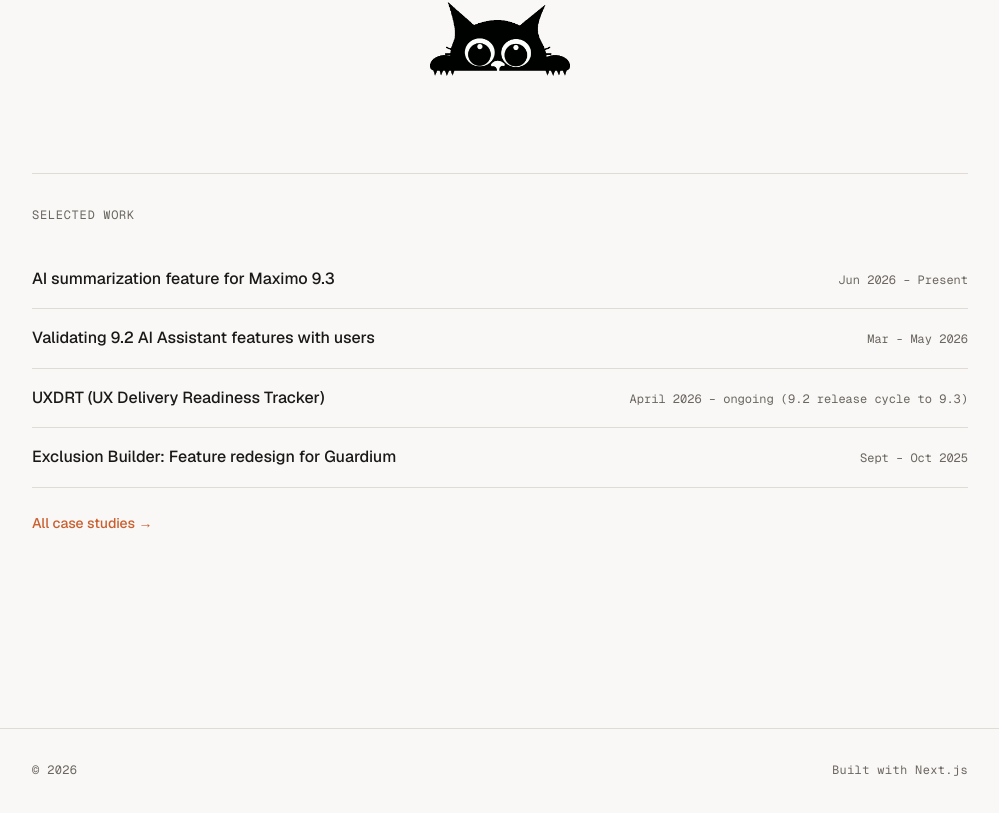
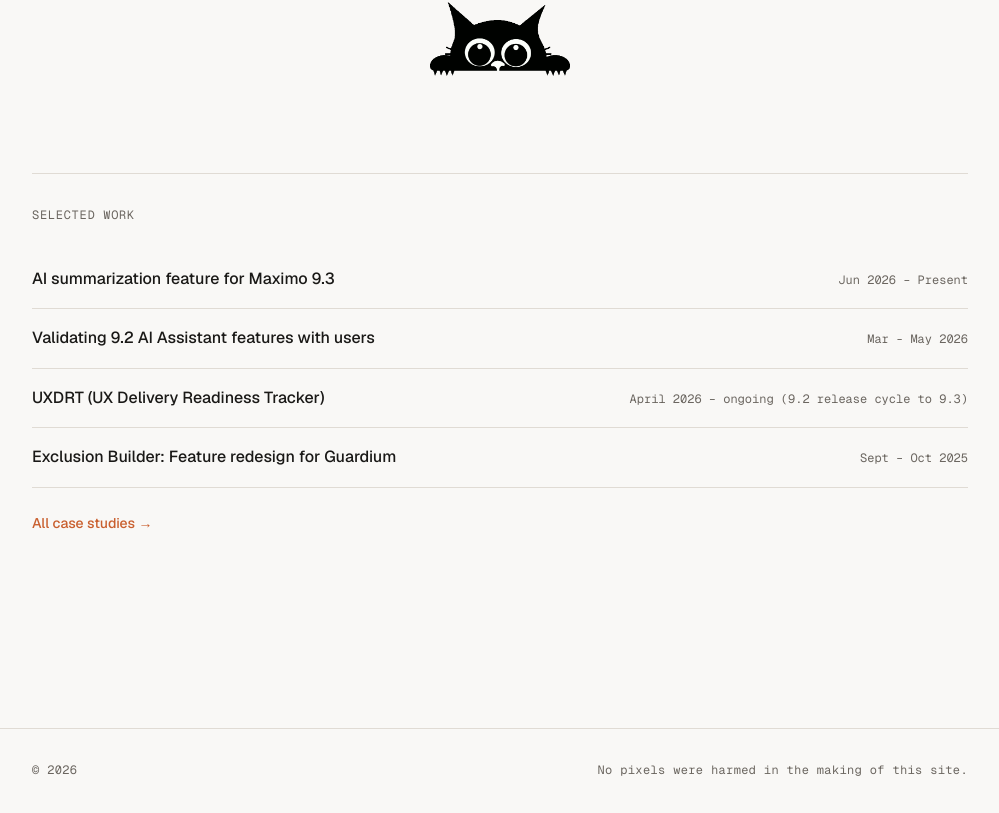
Before and after one commit to malavikasusan/portfolio, a Next.js app: page / in a window 1280 px wide. Shown: the part 642-1455 px from the top of the page, without its empty margins (140-1139 px from the left). Built offline with nearby package versions, Linux system fonts and the light colour scheme.

Commit message:
latest portfolio updates

```diff
--- a/src/components/Footer.tsx
+++ b/src/components/Footer.tsx
@@ -37,7 +37,7 @@
             letterSpacing: "0.03em",
           }}
         >
-          Built with Next.js
+          No pixels were harmed in the making of this site.
         </span>
       </div>
     </footer>
```
Also changed, not shown: public/images/1_W0ur9D98GGM9HGstpvF1ZA.gif (added).
